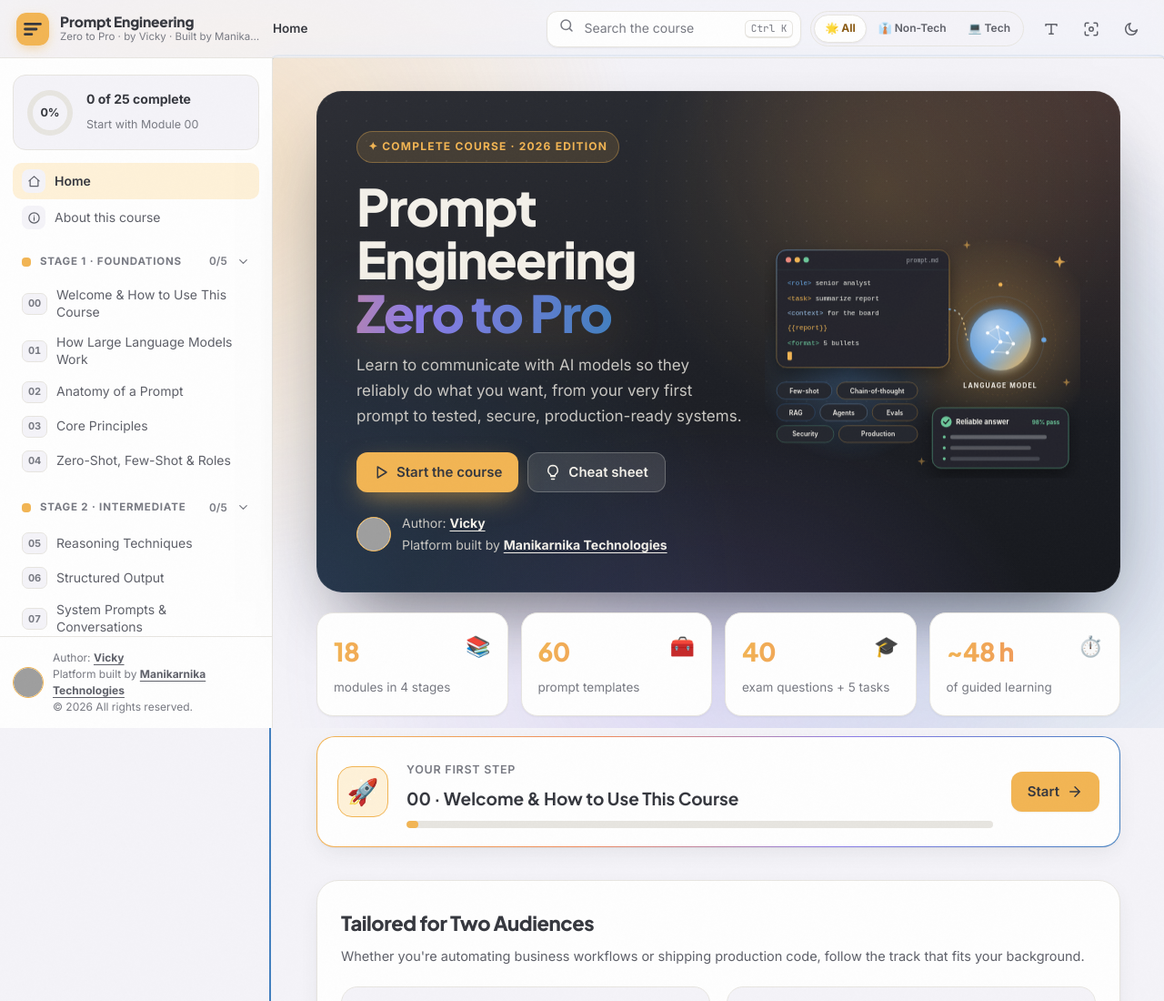
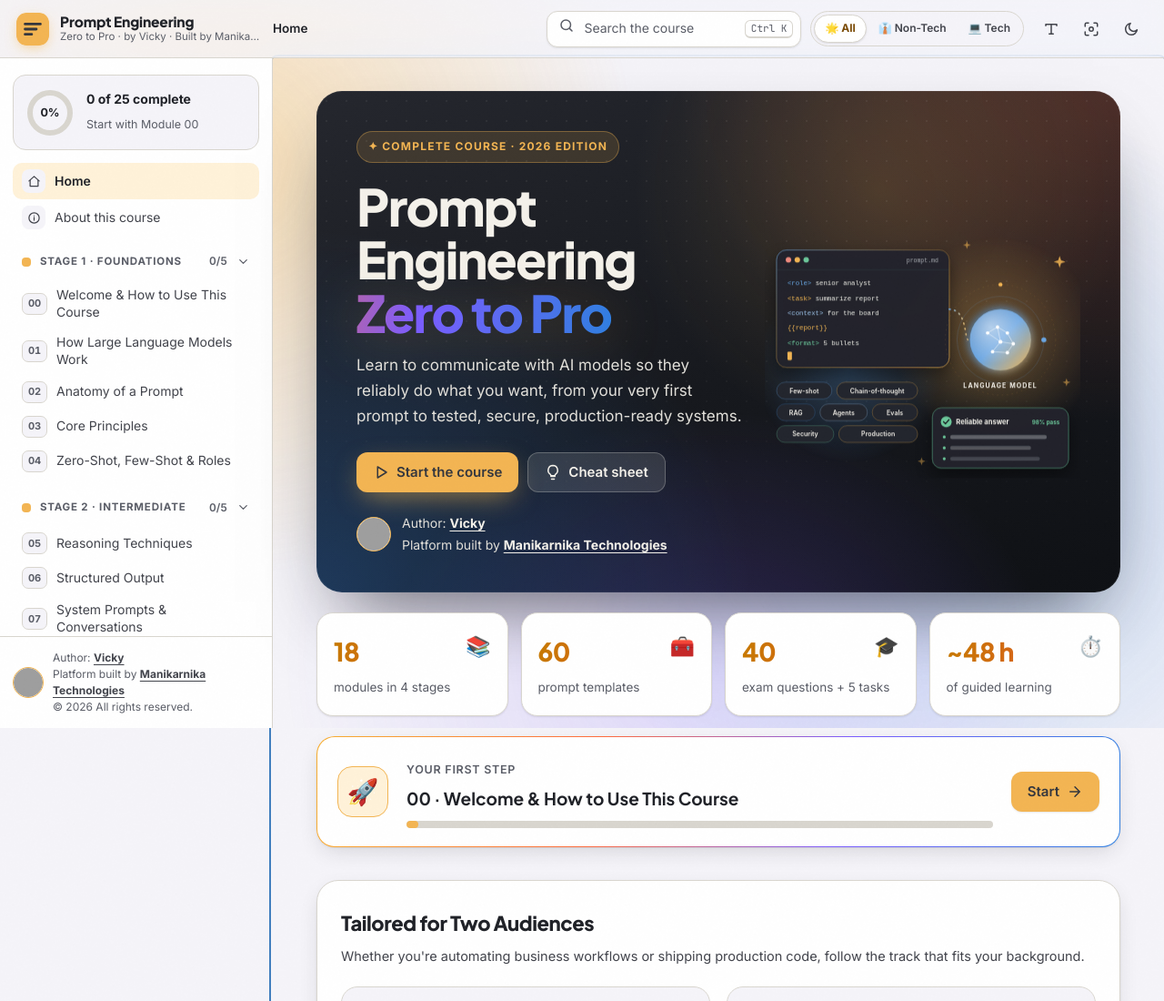
Before and after one commit to ABVicky/Prompt-Engineering-by-Vicky, a plain HTML site: page index.html in a window 1280 px wide. Shown: the top 1100 px of the page at 91% size. Drawn offline with nearby package versions, Linux system fonts and the light colour scheme; grey boxes are pictures that could not be loaded.

Commit message:
Raise contrast and sharpen colors in both themes
- Light: deeper text, muted text now passes WCAG AA (6.1:1, was 3.96:1),
  visible card borders, stronger link and shadow
- Dark: deeper background, brighter text and links, clearer borders
- Cinematic layer: more saturated aurora and hero gradients, half the film
  grain, deeper gradient stops for gradient text on light surfaces

Co-Authored-By: Claude Opus 5.5 <noreply@anthropic.com>

```diff
--- a/assets/reader/cinematic.css
+++ b/assets/reader/cinematic.css
@@ -5,19 +5,19 @@
    (c) 2026 Manikarnika Technologies - manikarnikatechnologies.in */
 
 :root {
-  --cine-gold: #F3B552;
-  --cine-ember: #F08A5D;
-  --cine-blue: #407EBF;
-  --cine-violet: #8B7BE8;
-  --cine-aurora-opacity: .55;
-  --cine-grain-opacity: .05;
+  --cine-gold: #F7AE2E;
+  --cine-ember: #FF6B3D;
+  --cine-blue: #2F7FE0;
+  --cine-violet: #7B5CFF;
+  --cine-aurora-opacity: .6;
+  --cine-grain-opacity: .025;
   --cine-ease: cubic-bezier(.2, .8, .2, 1);
   --cine-grad: linear-gradient(100deg, var(--cine-gold) 0%, var(--cine-ember) 35%, var(--cine-violet) 65%, var(--cine-blue) 100%);
 }
 :root[data-theme="dark"] {
-  --cine-blue: #6AA6E3;
-  --cine-aurora-opacity: .7;
-  --cine-grain-opacity: .07;
+  --cine-blue: #5AA2F5;
+  --cine-aurora-opacity: .8;
+  --cine-grain-opacity: .035;
 }
 
 /* ---------- Ambient aurora behind the whole app ---------- */
@@ -29,12 +29,12 @@
   position: absolute; width: 70vmax; height: 70vmax; border-radius: 50%;
   will-change: transform; /* gradients are already soft: no filter, so it stays cheap */
 }
-.cine-aurora span:nth-child(1) { left: -18vmax; top: -22vmax; background: radial-gradient(circle, rgba(243, 181, 82, .55), transparent 70%); animation: cineDriftA 26s ease-in-out infinite alternate; }
-.cine-aurora span:nth-child(2) { right: -20vmax; top: 10vh; background: radial-gradient(circle, rgba(64, 126, 191, .45), transparent 70%); animation: cineDriftB 32s ease-in-out infinite alternate; }
-.cine-aurora span:nth-child(3) { left: 25vw; bottom: -30vmax; background: radial-gradient(circle, rgba(139, 123, 232, .35), transparent 70%); animation: cineDriftC 38s ease-in-out infinite alternate; }
-:root[data-theme="dark"] .cine-aurora span:nth-child(1) { background: radial-gradient(circle, rgba(243, 181, 82, .32), transparent 70%); }
-:root[data-theme="dark"] .cine-aurora span:nth-child(2) { background: radial-gradient(circle, rgba(106, 166, 227, .30), transparent 70%); }
-:root[data-theme="dark"] .cine-aurora span:nth-child(3) { background: radial-gradient(circle, rgba(139, 123, 232, .28), transparent 70%); }
+.cine-aurora span:nth-child(1) { left: -18vmax; top: -22vmax; background: radial-gradient(circle, rgba(247, 174, 46, .55), transparent 70%); animation: cineDriftA 26s ease-in-out infinite alternate; }
+.cine-aurora span:nth-child(2) { right: -20vmax; top: 10vh; background: radial-gradient(circle, rgba(47, 127, 224, .42), transparent 70%); animation: cineDriftB 32s ease-in-out infinite alternate; }
+.cine-aurora span:nth-child(3) { left: 25vw; bottom: -30vmax; background: radial-gradient(circle, rgba(123, 92, 255, .30), transparent 70%); animation: cineDriftC 38s ease-in-out infinite alternate; }
+:root[data-theme="dark"] .cine-aurora span:nth-child(1) { background: radial-gradient(circle, rgba(247, 174, 46, .30), transparent 70%); }
+:root[data-theme="dark"] .cine-aurora span:nth-child(2) { background: radial-gradient(circle, rgba(90, 162, 245, .32), transparent 70%); }
+:root[data-theme="dark"] .cine-aurora span:nth-child(3) { background: radial-gradient(circle, rgba(123, 92, 255, .30), transparent 70%); }
 
 @keyframes cineDriftA { to { transform: translate3d(18vw, 14vh, 0) scale(1.15); } }
 @keyframes cineDriftB { to { transform: translate3d(-22vw, 20vh, 0) scale(.9); } }
@@ -75,19 +75,19 @@
   --mx: 70%; --my: 20%;
   background:
     radial-gradient(600px circle at var(--mx) var(--my), rgba(243, 181, 82, .16), transparent 45%),
-    radial-gradient(100% 120% at 100% 0%, rgba(240, 138, 93, .18) 0%, transparent 55%),
-    radial-gradient(90% 120% at 0% 100%, rgba(64, 126, 191, .26) 0%, transparent 60%),
-    radial-gradient(60% 80% at 50% 120%, rgba(139, 123, 232, .22) 0%, transparent 70%),
-    linear-gradient(160deg, #2A2C33 0%, #1B1D23 55%, #14161B 100%);
+    radial-gradient(100% 120% at 100% 0%, rgba(255, 107, 61, .22) 0%, transparent 55%),
+    radial-gradient(90% 120% at 0% 100%, rgba(47, 127, 224, .32) 0%, transparent 60%),
+    radial-gradient(60% 80% at 50% 120%, rgba(123, 92, 255, .26) 0%, transparent 70%),
+    linear-gradient(160deg, #24262D 0%, #16181D 55%, #0E1014 100%);
   box-shadow: 0 40px 80px -30px rgba(20, 22, 27, .65), 0 0 0 1px rgba(255, 255, 255, .05) inset;
 }
 :root[data-theme="dark"] .home-hero {
   background:
     radial-gradient(600px circle at var(--mx) var(--my), rgba(243, 181, 82, .14), transparent 45%),
-    radial-gradient(100% 120% at 100% 0%, rgba(240, 138, 93, .16) 0%, transparent 55%),
-    radial-gradient(90% 120% at 0% 100%, rgba(106, 166, 227, .22) 0%, transparent 60%),
-    radial-gradient(60% 80% at 50% 120%, rgba(139, 123, 232, .2) 0%, transparent 70%),
-    linear-gradient(160deg, #23262E 0%, #181A20 55%, #111317 100%);
+    radial-gradient(100% 120% at 100% 0%, rgba(255, 107, 61, .2) 0%, transparent 55%),
+    radial-gradient(90% 120% at 0% 100%, rgba(90, 162, 245, .28) 0%, transparent 60%),
+    radial-gradient(60% 80% at 50% 120%, rgba(123, 92, 255, .24) 0%, transparent 70%),
+    linear-gradient(160deg, #1F222A 0%, #13151A 55%, #0B0D10 100%);
 }
 /* Slow light sweep across the frame */
 .home-hero::after {
@@ -213,6 +213,14 @@
 .doc-hero .doc-icon { animation: cinePop .8s var(--cine-ease) .1s both; }
 @keyframes cinePop { from { opacity: 0; transform: scale(.6) rotate(-12deg); } to { opacity: 1; transform: none; } }
 
+/* Crisper text on light surfaces: deeper gradient stops where text sits on white */
+:root:not([data-theme="dark"]) .doc-hero h1, :root:not([data-theme="dark"]) .md h1 {
+  background-image: linear-gradient(100deg, var(--text) 0%, var(--text) 55%, #D98A00 75%, #1F5A9E 100%);
+}
+:root:not([data-theme="dark"]) .stat-card b {
+  background-image: linear-gradient(100deg, #C77A00 0%, #E2552A 40%, #5B3FE0 70%, #1F5A9E 100%);
+}
+
 /* ---------- Respect reduced motion ---------- */
 @media (prefers-reduced-motion: reduce) {
   .cine-aurora span, .cine-grain, #read-progress, .home-hero::after, .home-hero h1 .grad-text, .cine-grad-text,
--- a/assets/reader/core.js
+++ b/assets/reader/core.js
@@ -39,7 +39,7 @@
     const dark = PE.isDark();
     $("#theme-btn").innerHTML = PE.icon(dark ? "sun" : "moon");
     const meta = document.querySelector('meta[name="theme-color"]');
-    if (meta) meta.setAttribute("content", dark ? "#17191F" : "#F5F4F9");
+    if (meta) meta.setAttribute("content", dark ? "#111318" : "#F5F4F9");
   };
   $("#theme-btn").addEventListener("click", () => {
     root.classList.add("theme-anim");
--- a/assets/reader/pages.css
+++ b/assets/reader/pages.css
@@ -113,7 +113,7 @@
 .home-hero .lead {
   font-size: 17px;
   line-height: 1.65;
-  color: #C9C7C2;
+  color: #E2E0DA;
   margin: 0 0 26px;
   max-width: 520px;
 }
@@ -130,7 +130,7 @@
   align-items: center;
   gap: 12px;
   font-size: 14px;
-  color: #C9C7C2;
+  color: #E2E0DA;
 }
 
 .hero-by a {
--- a/assets/reader/theme.css
+++ b/assets/reader/theme.css
@@ -14,21 +14,21 @@
   --bg-elevated: #FFFFFF;
   --color-primary: #F3B552;
   --color-secondary: #407EBF;
-  --text-primary: #34363D;
-  --text-secondary: #777982;
-  --border-color: #E8E6E1;
+  --text-primary: #1F2127;
+  --text-secondary: #5A5D67;
+  --border-color: #D9D6CF;
   --highlight: #FFF2D9;
 
   /* Derived tokens */
   --color-primary-strong: #E5A33F;
   --on-primary: #34363D;
-  --primary-ink: #8A5A12;
-  --link: #2F6AA8;
-  --text-2: #5D5F68;
+  --primary-ink: #7A4A05;
+  --link: #1F5A9E;
+  --text-2: #41434B;
   --text-3: var(--text-secondary);
   --surface-2: #F5F4F9;
   --surface-3: var(--border-color);
-  --border-strong: #D8D5CE;
+  --border-strong: #BDB8AE;
   --focus: var(--color-secondary);
   --ok: #2E8B57;
   --danger: #C2453A;
@@ -54,15 +54,15 @@
   --code-bg: #22252D;
   --code-head: #2B2F38;
   --code-text: #F4F1EA;
-  --code-muted: #A8A9B0;
+  --code-muted: #B8B9C1;
   --code-border: #393D47;
-  --inline-code-bg: #EFEDE9;
-  --inline-code-text: #34363D;
+  --inline-code-bg: #ECE8E0;
+  --inline-code-text: #1F2127;
 
   /* Search & Selection */
   --mark: rgba(243, 181, 82, 0.45);
-  --shadow-sm: 0 1px 2px rgba(52, 54, 61, .06);
-  --shadow: 0 1px 2px rgba(52, 54, 61, .05), 0 8px 24px -6px rgba(52, 54, 61, .10);
+  --shadow-sm: 0 1px 2px rgba(31, 33, 39, .10);
+  --shadow: 0 1px 2px rgba(31, 33, 39, .08), 0 8px 24px -6px rgba(31, 33, 39, .16);
   --shadow-lg: 0 2px 6px rgba(52, 54, 61, .06), 0 24px 60px -12px rgba(52, 54, 61, .22);
   --radius: 14px;
   --radius-lg: 20px;
@@ -75,26 +75,26 @@
 
 :root[data-theme="dark"] {
   /* Spec tokens (source of truth) */
-  --bg-primary: #17191F;
-  --bg-surface: #22252D;
-  --bg-elevated: #2B2F38;
+  --bg-primary: #111318;
+  --bg-surface: #1D2027;
+  --bg-elevated: #282C35;
   --color-primary: #F3B552;
-  --color-secondary: #6AA6E3;
-  --text-primary: #F4F1EA;
-  --text-secondary: #A8A9B0;
-  --border-color: #393D47;
+  --color-secondary: #78B4F2;
+  --text-primary: #FBF9F4;
+  --text-secondary: #BFC0C8;
+  --border-color: #3E434F;
   --highlight: #3B3021;
 
   /* Derived tokens */
   --color-primary-strong: #E5A33F;
   --on-primary: #17191F;
   --primary-ink: #F3B552;
-  --link: #6AA6E3;
-  --text-2: #D2D0CB;
+  --link: #82BBF5;
+  --text-2: #E4E2DD;
   --text-3: var(--text-secondary);
-  --surface-2: #2B2F38;
+  --surface-2: #282C35;
   --surface-3: var(--border-color);
-  --border-strong: #4A4F5B;
+  --border-strong: #586070;
   --focus: var(--color-secondary);
   --ok: #6CC79A;
   --danger: #F08A7E;
@@ -117,13 +117,13 @@
   --stage-2: var(--color-primary-strong);
 
   /* Code block tokens */
-  --code-bg: #1B1D23;
-  --code-head: #22252D;
-  --code-text: #F4F1EA;
-  --code-muted: #A8A9B0;
+  --code-bg: #16181D;
+  --code-head: #1F2229;
+  --code-text: #FBF9F4;
+  --code-muted: #B8B9C1;
   --code-border: #393D47;
-  --inline-code-bg: #2B2F38;
-  --inline-code-text: #F4F1EA;
+  --inline-code-bg: #2A2E38;
+  --inline-code-text: #FBF9F4;
 
   /* Search & Selection */
   --mark: rgba(243, 181, 82, 0.35);
--- a/index.html
+++ b/index.html
@@ -57,7 +57,7 @@
     var theme = t ? JSON.parse(t) : (window.matchMedia && window.matchMedia("(prefers-color-scheme: dark)").matches ? "dark" : "light");
     document.documentElement.setAttribute("data-theme", theme);
     var meta = document.querySelector('meta[name="theme-color"]');
-    if (meta) meta.setAttribute("content", theme === "dark" ? "#17191F" : "#F5F4F9");
+    if (meta) meta.setAttribute("content", theme === "dark" ? "#111318" : "#F5F4F9");
     if (s) document.documentElement.setAttribute("data-size", JSON.parse(s));
     if (a) document.documentElement.setAttribute("data-audience", JSON.parse(a));
   } catch (e) {}
```
